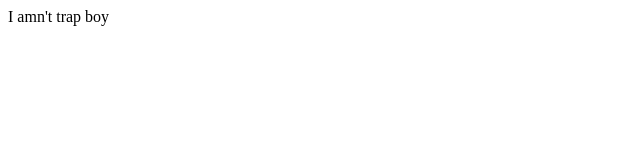
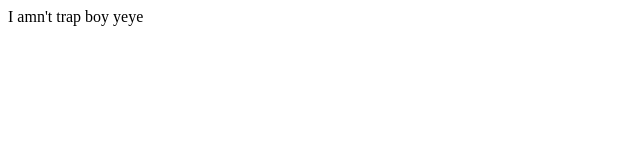
Before and after one commit to KangNammm/Training, a plain HTML site: page index.html in a window 1280 px wide. Shown: the full height of the page, 0-640 px from the left. Drawn offline with Linux system fonts and the light colour scheme.

Commit message:
upload Thực hành bài 4

```diff
--- a/index.html
+++ b/index.html
@@ -6,6 +6,6 @@
     <title>I amn't trap boy</title>
 </head>
 <body>
-    I amn't trap boy
+    I amn't trap boy yeye
 </body>
 </html>
```
